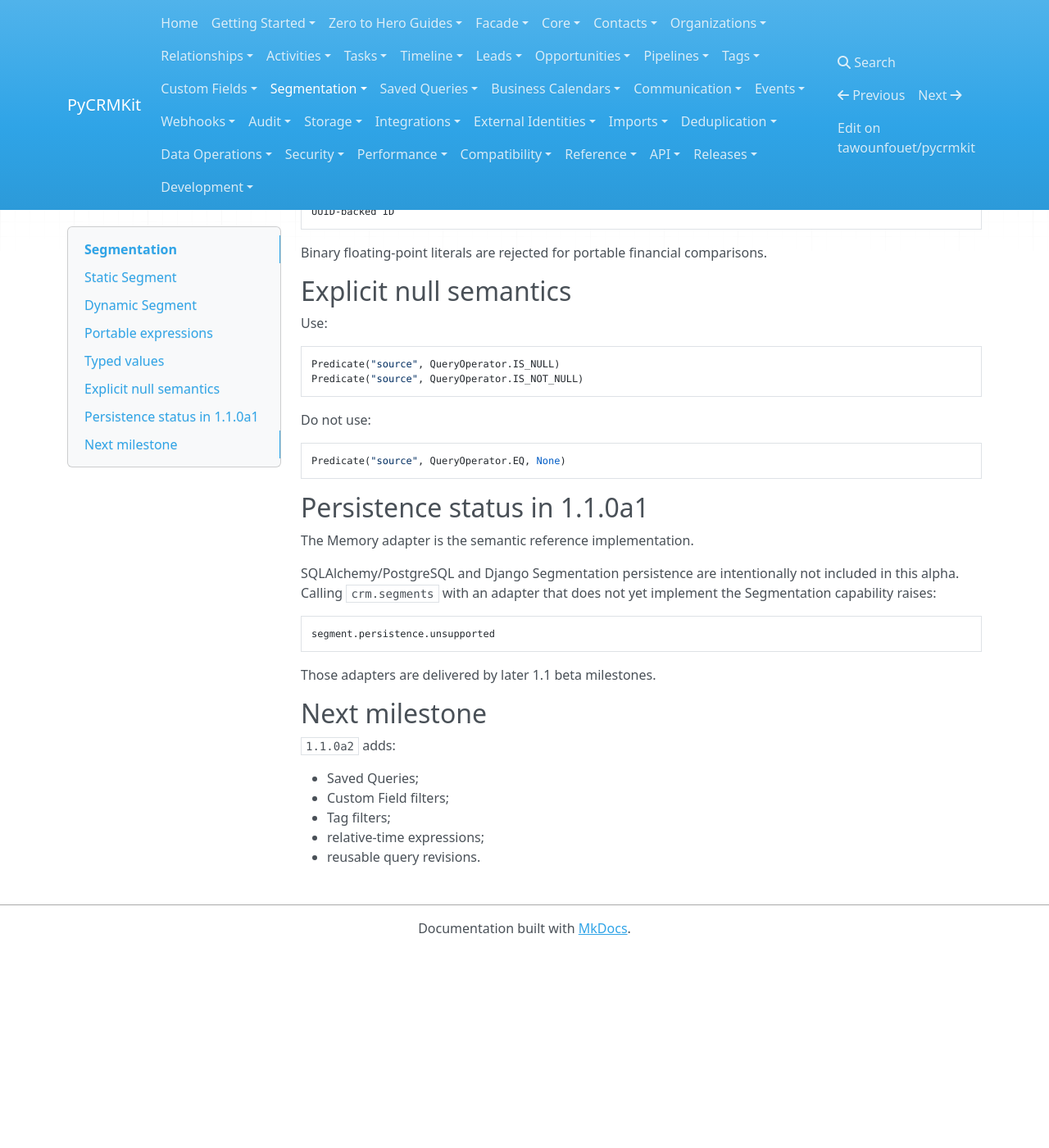
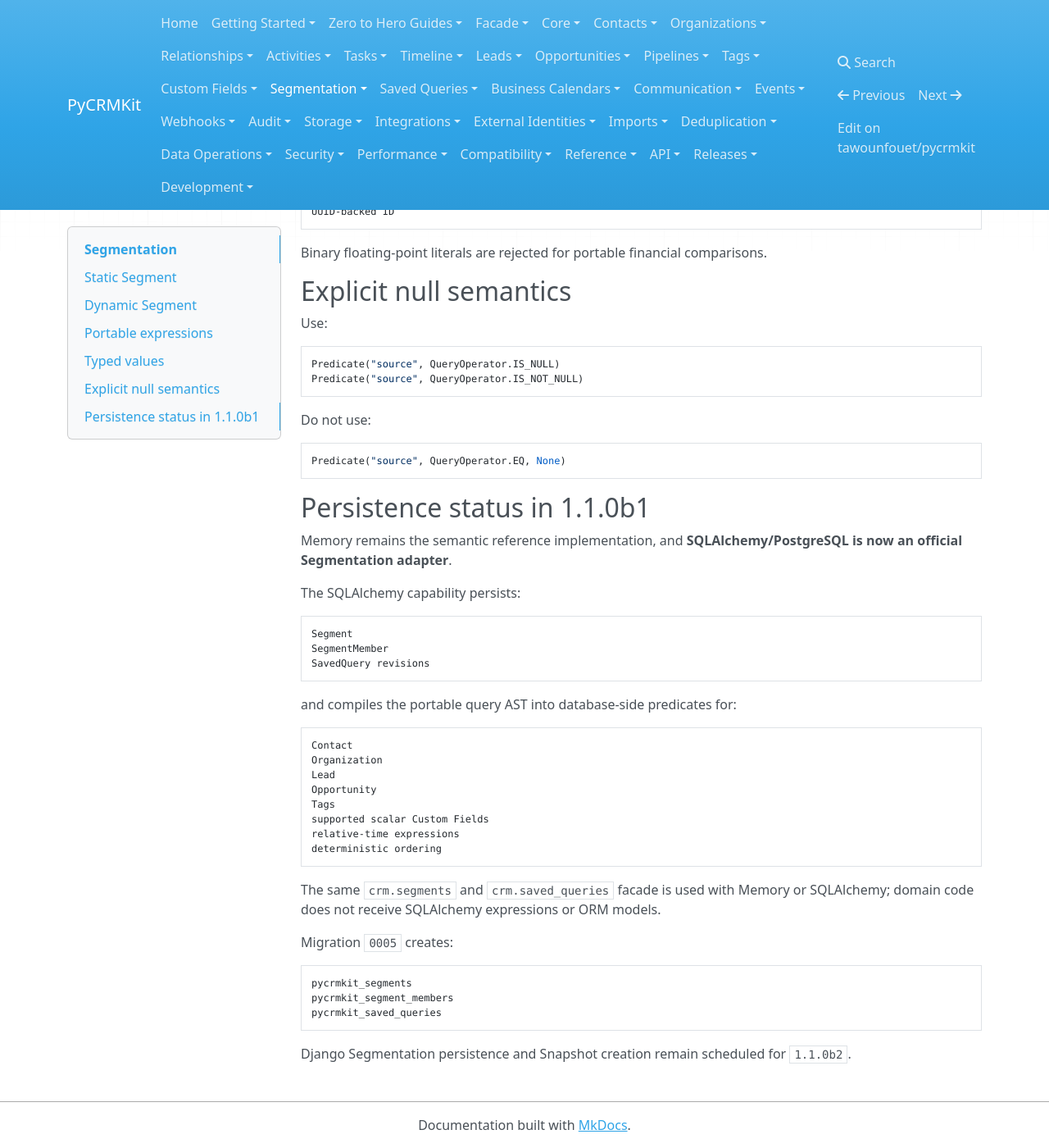
Before and after one commit to tawounfouet/pycrmkit, an MkDocs documentation site: the page built from docs/segments/index.md, in a window 1280 px wide and 1400 px high, scrolled down 2158 px. Shown: the whole window at 82% size. Built offline with MkDocs 1.6.1, drawn with Linux system fonts in a browser that asks for light colours; nearby versions of some CDN libraries; before the commit the page ends 3318 px from its top, so only the background shows below that.

Commit message:
docs(segmentation): document SQLAlchemy persistence

```diff
--- a/docs/segments/index.md
+++ b/docs/segments/index.md
@@ -129,24 +129,42 @@ Do not use:
 Predicate("source", QueryOperator.EQ, None)
 ~~~
 
-## Persistence status in 1.1.0a1
+## Persistence status in 1.1.0b1
 
-The Memory adapter is the semantic reference implementation.
+Memory remains the semantic reference implementation, and **SQLAlchemy/PostgreSQL
+is now an official Segmentation adapter**.
 
-SQLAlchemy/PostgreSQL and Django Segmentation persistence are intentionally not included in this alpha. Calling `crm.segments` with an adapter that does not yet implement the Segmentation capability raises:
+The SQLAlchemy capability persists:
 
 ~~~text
-segment.persistence.unsupported
+Segment
+SegmentMember
+SavedQuery revisions
 ~~~
 
-Those adapters are delivered by later 1.1 beta milestones.
+and compiles the portable query AST into database-side predicates for:
 
-## Next milestone
+~~~text
+Contact
+Organization
+Lead
+Opportunity
+Tags
+supported scalar Custom Fields
+relative-time expressions
+deterministic ordering
+~~~
 
-`1.1.0a2` adds:
+The same `crm.segments` and `crm.saved_queries` facade is used with Memory or
+SQLAlchemy; domain code does not receive SQLAlchemy expressions or ORM models.
 
-- Saved Queries;
-- Custom Field filters;
-- Tag filters;
-- relative-time expressions;
-- reusable query revisions.
+Migration `0005` creates:
+
+~~~text
+pycrmkit_segments
+pycrmkit_segment_members
+pycrmkit_saved_queries
+~~~
+
+Django Segmentation persistence and Snapshot creation remain scheduled for
+`1.1.0b2`.
```
